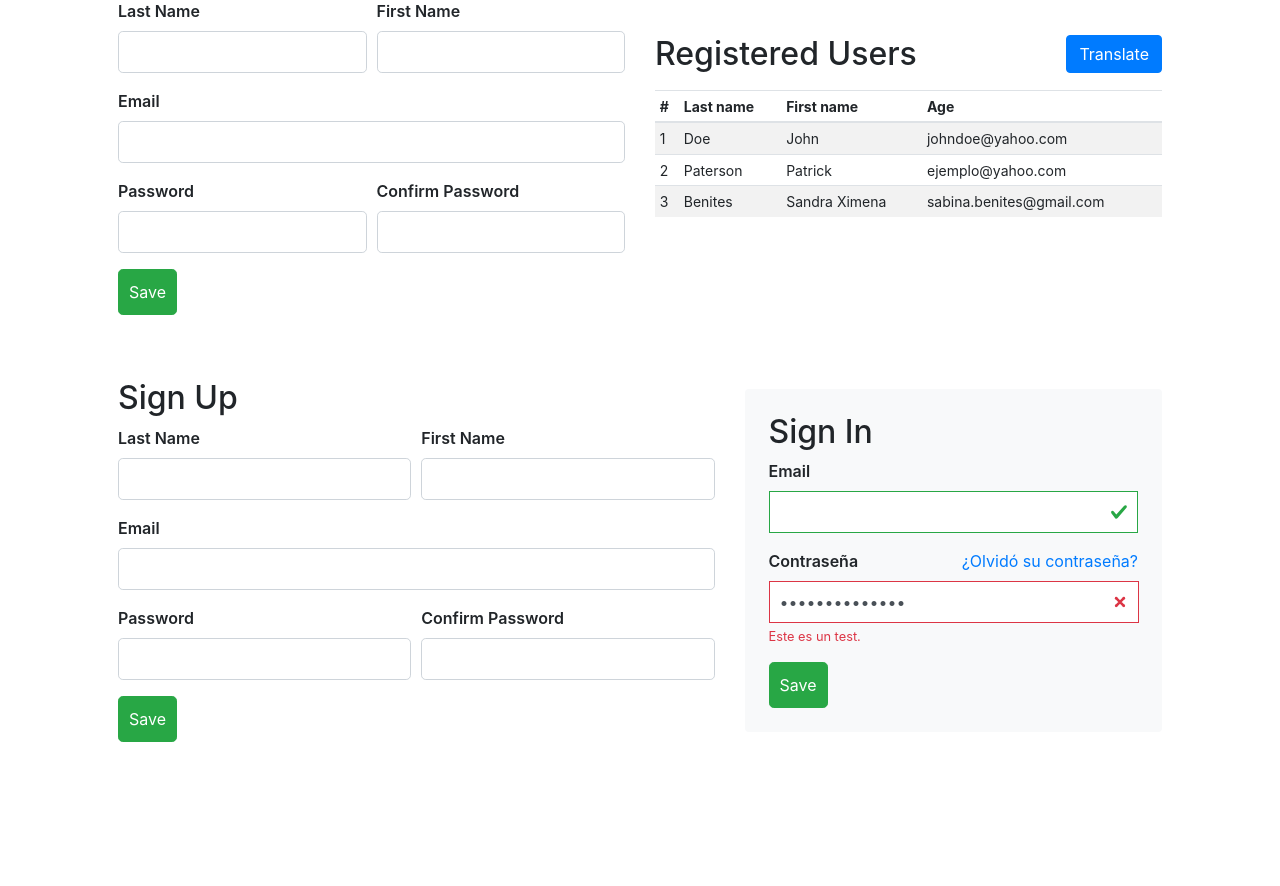
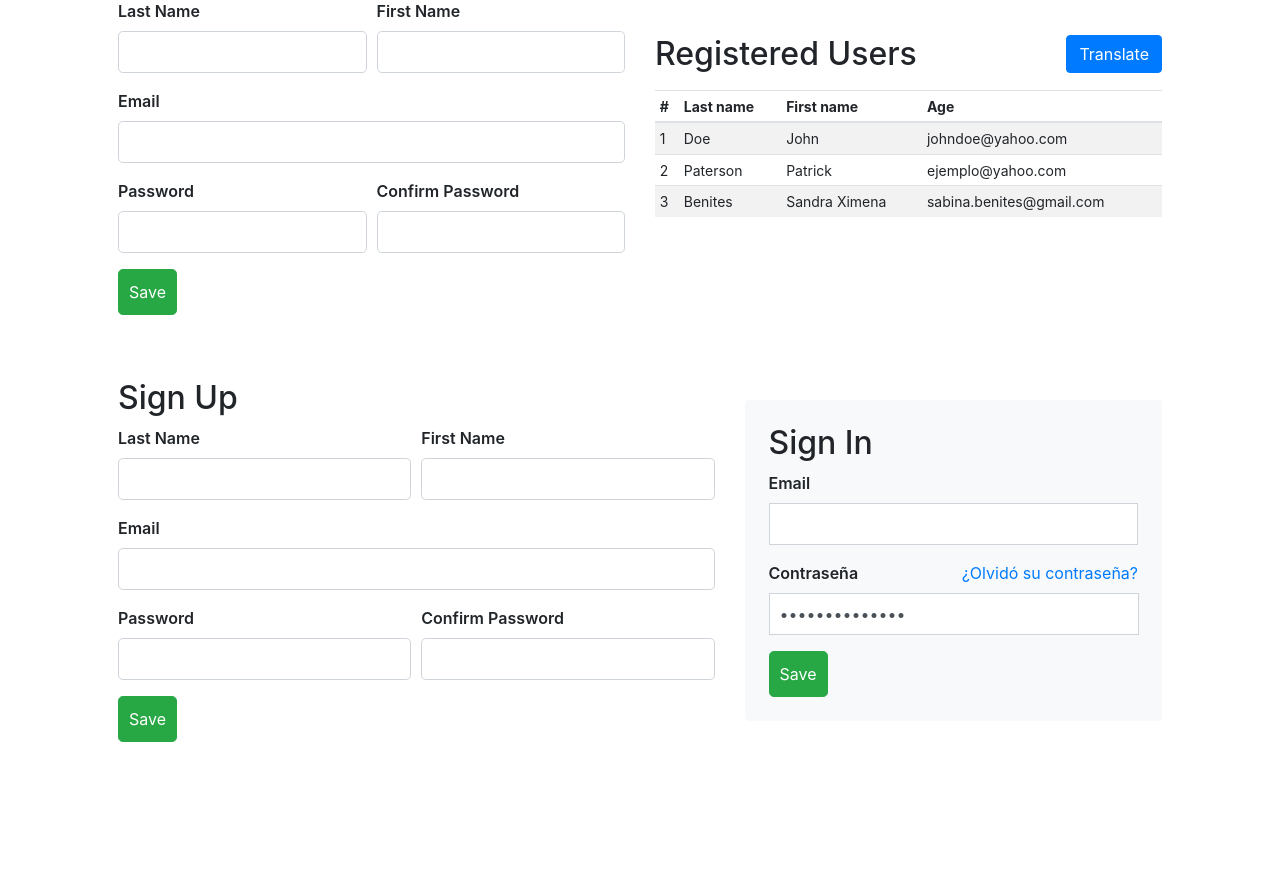
Before and after one commit to jys33/Layout-Template, a PHP site: page / in a window 1280 px wide. Shown: the part 423-1309 px from the top of the page. Run offline with PHP 8.4, Linux system fonts and the light colour scheme.

Commit message:
Updating files

```diff
--- a/index.php
+++ b/index.php
@@ -198,18 +198,18 @@ $data = [
     							<form>
     								<div class="form-group">
     									<label for="email">Email</label>
-    									<input class="rounded-0 form-control form-control-lg is-valid" type="email" name="email"  />
-    									<div class="invalid-feedback">Este es un test válido.</div>
+    									<input class="rounded-0 form-control form-control-lg" type="email" name="email"  />
+    									<div class="invalid-feedback"></div>
     								</div>
     								<div class="form-group">
     									<label for="password">Contraseña</label>
     									<a class="float-right" href="/password_reset.php">¿Olvidó su contraseña?</a>
     									<div class="input-group">
-    									    <input autocomplete="off" maxlength="50" name="password" type="password" class="rounded-0 form-control form-control-lg is-invalid" id="Password" value="hiddenpassword">
+    									    <input autocomplete="off" maxlength="50" name="password" type="password" class="rounded-0 form-control form-control-lg" id="Password" value="hiddenpassword">
     									    <div class="input-group-append">
     									        <span class="input-group-text" id="show-password">Mostrar</span>
     									    </div>
-    									    <div class="invalid-feedback">Este es un test.</div>
+    									    <div class="invalid-feedback"></div>
     									</div>
     								</div>
     								<button type="submit" class="btn btn-success btn-lg">Save</button>
```
Also changed, not shown: js/validation.js (+20 -2 lines), validation.php (+18 -2 lines).
